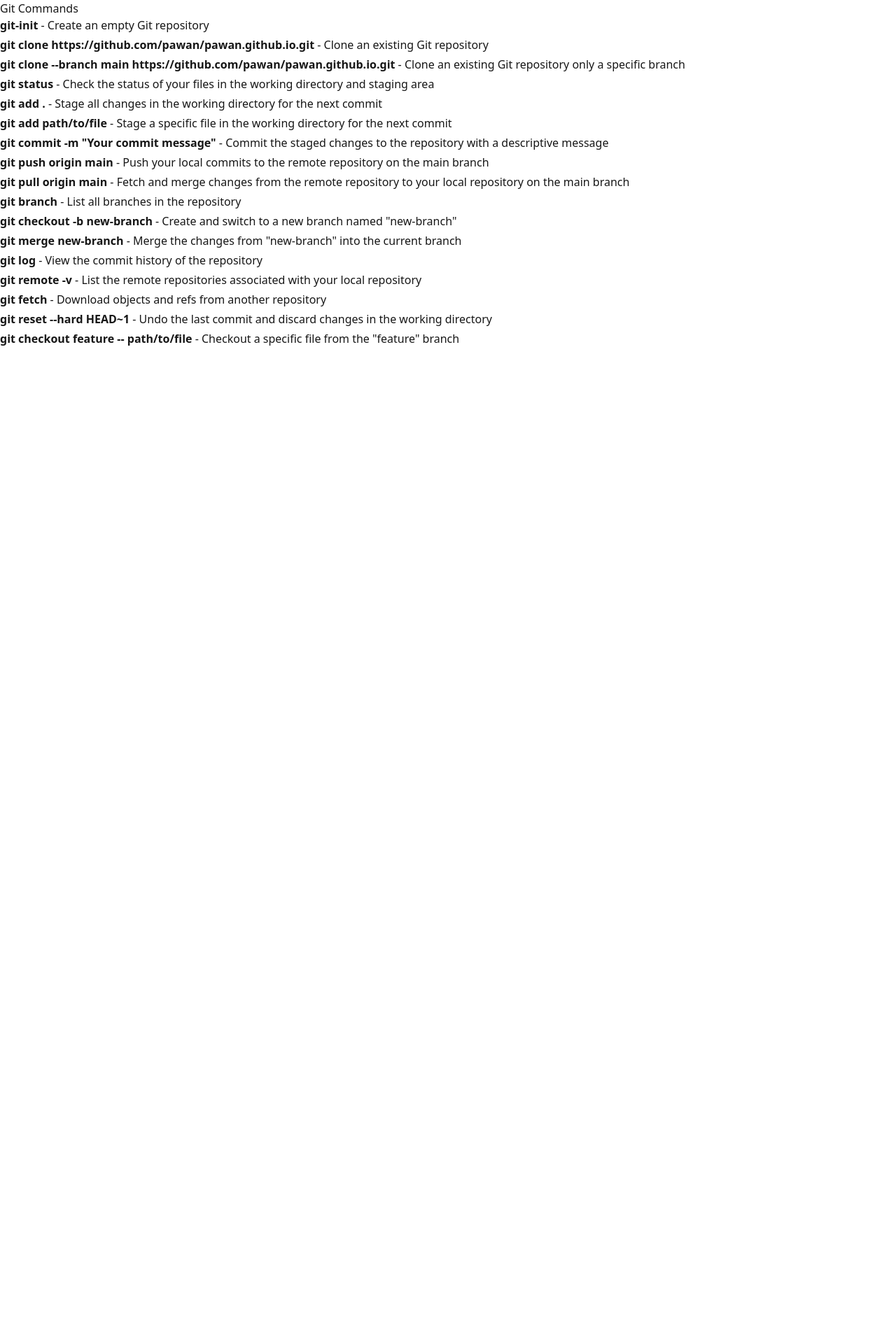
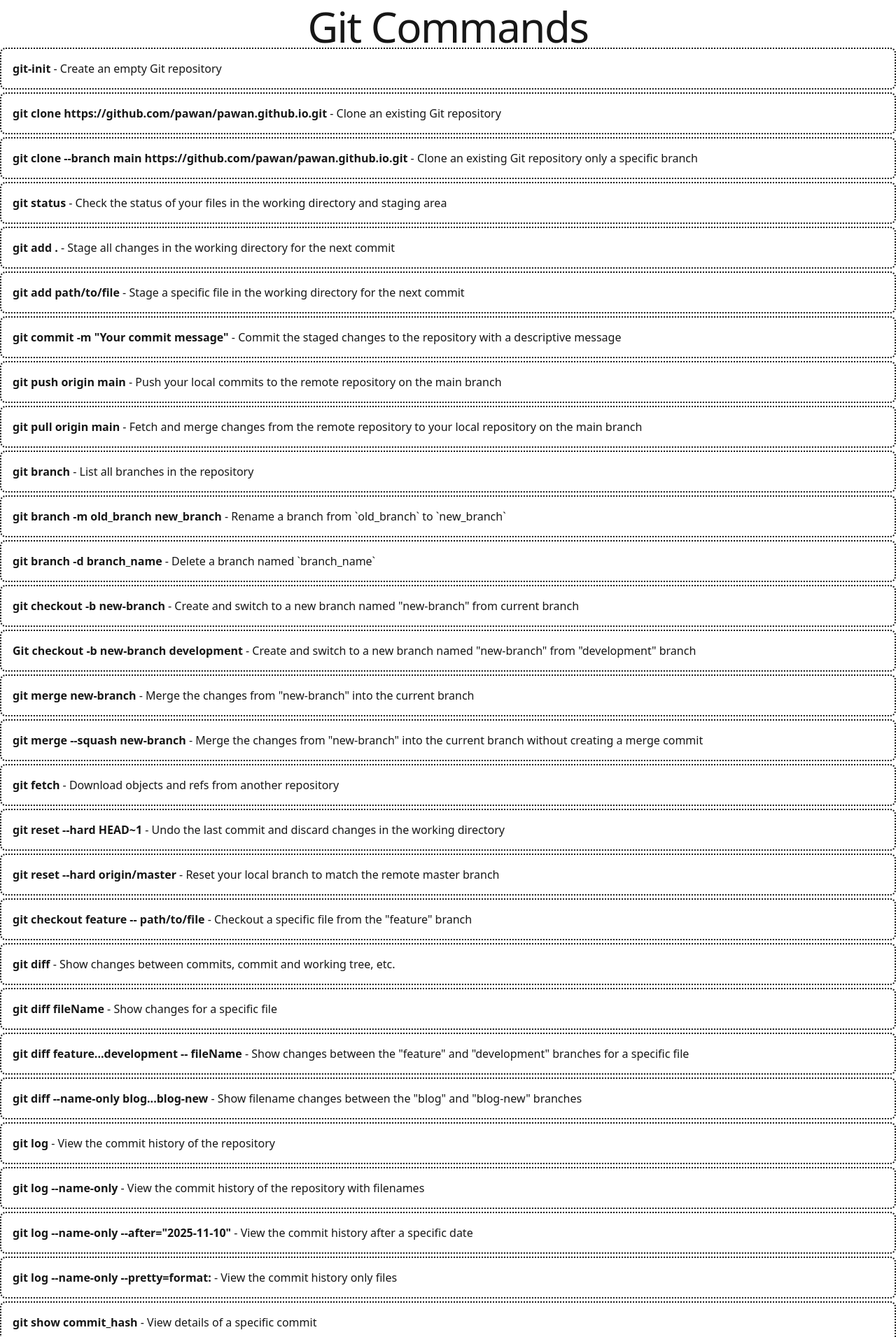
Before and after one commit to pawan/pawan.github.io, a Next.js app: page /learn/git in a window 1280 px wide. Shown: the top 1911 px of the page at 70% size. Before the commit the page ends 800 px from the top, so only its background shows below. Built offline with nearby package versions, Linux system fonts and the light colour scheme.

Commit message:
update-learning

```diff
--- a/src/app/learn/git/page.tsx
+++ b/src/app/learn/git/page.tsx
@@ -1,24 +1,61 @@
+const headingStyle = {
+    fontWeight: 'inherit',
+  };
+  const textStyle = "mb-1 rounded-lg p-4 border-2 border-dotted";
+
 export default function GitPage() {
     return (
-        <div>
-            <h1>Git Commands</h1>
-            <div className="mb-1"><b>git-init</b> - Create an empty Git repository</div>
-            <div className="mb-1"><b>git clone https://github.com/pawan/pawan.github.io.git</b> - Clone an existing Git repository</div>
-            <p className="mb-1"><b>git clone --branch main https://github.com/pawan/pawan.github.io.git</b> - Clone an existing Git repository only a specific branch</p>
-            <p className="mb-1"><b>git status</b> - Check the status of your files in the working directory and staging area</p>
-            <p className="mb-1"><b>git add .</b> - Stage all changes in the working directory for the next commit</p>
-            <p className="mb-1"><b>git add path/to/file</b> - Stage a specific file in the working directory for the next commit</p>
-            <p className="mb-1"><b>git commit -m &quot;Your commit message&quot;</b> - Commit the staged changes to the repository with a descriptive message</p>
-            <p className="mb-1"><b>git push origin main</b> - Push your local commits to the remote repository on the main branch</p>
-            <p className="mb-1"><b>git pull origin main</b> - Fetch and merge changes from the remote repository to your local repository on the main branch</p>
-            <p className="mb-1"><b>git branch</b> - List all branches in the repository</p>
-            <p className="mb-1"><b>git checkout -b new-branch</b> - Create and switch to a new branch named &quot;new-branch&quot;</p>
-            <p className="mb-1"><b>git merge new-branch</b> - Merge the changes from &quot;new-branch&quot; into the current branch</p>
-            <p className="mb-1"><b>git log</b> - View the commit history of the repository</p>
-            <p className="mb-1"><b>git remote -v</b> - List the remote repositories associated with your local repository</p>
-            <p className="mb-1"><b>git fetch</b> - Download objects and refs from another repository</p>
-            <p className="mb-1"><b>git reset --hard HEAD~1</b> - Undo the last commit and discard changes in the working directory</p>
-            <p className="mb-1"><b>git checkout feature -- path/to/file</b> - Checkout a specific file from the &quot;feature&quot; branch</p>
+        <div style={ {...headingStyle, wordWrap: 'break-word'} }>
+            <div className="flex items-center justify-center flex-col">
+                <h1 className="mt-2 text-5xl tracking-tight sm:text-6xl text-pretty">Git Commands</h1>
+            </div>
+
+            <p className={textStyle}><b>git-init</b> - Create an empty Git repository</p>
+            <p className={textStyle}><b>git clone https://github.com/pawan/pawan.github.io.git</b> - Clone an existing Git repository</p>
+            <p className={textStyle}><b>git clone --branch main https://github.com/pawan/pawan.github.io.git</b> - Clone an existing Git repository only a specific branch</p>
+
+            <p className={textStyle}><b>git status</b> - Check the status of your files in the working directory and staging area</p>
+            <p className={textStyle}><b>git add .</b> - Stage all changes in the working directory for the next commit</p>
+            <p className={textStyle}><b>git add path/to/file</b> - Stage a specific file in the working directory for the next commit</p>
+            <p className={textStyle}><b>git commit -m &quot;Your commit message&quot;</b> - Commit the staged changes to the repository with a descriptive message</p>
+            <p className={textStyle}><b>git push origin main</b> - Push your local commits to the remote repository on the main branch</p>
+            <p className={textStyle}><b>git pull origin main</b> - Fetch and merge changes from the remote repository to your local repository on the main branch</p>
+
+            <p className={textStyle}><b>git branch</b> - List all branches in the repository</p>
+            <p className={textStyle}><b>git branch -m old_branch new_branch</b> - Rename a branch from `old_branch` to `new_branch`</p>
+            <p className={textStyle}><b>git branch -d branch_name</b> - Delete a branch named `branch_name`</p>
+
+            <p className={textStyle}><b>git checkout -b new-branch</b> - Create and switch to a new branch named &quot;new-branch&quot; from current branch</p>
+            <p className={textStyle}><b>Git checkout -b new-branch development</b> - Create and switch to a new branch named &quot;new-branch&quot; from &quot;development&quot; branch</p>
+            <p className={textStyle}><b>git merge new-branch</b> - Merge the changes from &quot;new-branch&quot; into the current branch</p>
+            <p className={textStyle}><b>git merge --squash new-branch</b> - Merge the changes from &quot;new-branch&quot; into the current branch without creating a merge commit</p>
+
+            <p className={textStyle}><b>git fetch</b> - Download objects and refs from another repository</p>
+            <p className={textStyle}><b>git reset --hard HEAD~1</b> - Undo the last commit and discard changes in the working directory</p>
+            <p className={textStyle}><b>git reset --hard origin/master</b> - Reset your local branch to match the remote master branch</p>
+            <p className={textStyle}><b>git checkout feature -- path/to/file</b> - Checkout a specific file from the &quot;feature&quot; branch</p>
+
+            <p className={textStyle}><b>git diff</b> - Show changes between commits, commit and working tree, etc.</p>
+            <p className={textStyle}><b>git diff fileName</b> - Show changes for a specific file</p>
+            <p className={textStyle}><b>git diff feature...development -- fileName</b> - Show changes between the &quot;feature&quot; and &quot;development&quot; branches for a specific file</p>
+            <p className={textStyle}><b>git diff --name-only blog...blog-new</b> - Show filename changes between the &quot;blog&quot; and &quot;blog-new&quot; branches</p>
+
+            <p className={textStyle}><b>git log</b> - View the commit history of the repository</p>
+            <p className={textStyle}><b>git log --name-only</b> - View the commit history of the repository with filenames</p>
+            <p className={textStyle}><b>git log --name-only --after=&quot;2025-11-10&quot;</b> - View the commit history after a specific date</p>
+            <p className={textStyle}><b>git log --name-only --pretty=format:</b> - View the commit history only files</p>
+            <p className={textStyle}><b>git show commit_hash</b> - View details of a specific commit</p>
+            <p className={textStyle}><b>git show --name-only commit_hash</b> - View details of a specific commit with filenames</p>
+
+            <p className={textStyle}><b>git remote -v</b> - List the remote repositories associated with your local repository</p>
+            <p className={textStyle}><b>git remote rename old_origin new_origin</b> - Rename a remote from `old_origin` to `new_origin`</p>
+            <p className={textStyle}><b>git remote add origin URL/to/git</b> - Add a new remote named `origin`</p>
+
+            <p className={textStyle}><b>git stash</b> - Stash your local changes temporarily</p>
+            <p className={textStyle}><b>git stash pop</b> - Apply the stashed changes and remove them from the stash list</p>
+            <p className={textStyle}><b>git stash push -m &quot;message&quot; path/to/file/for/stash</b> - Stash your local changes with a descriptive message for specific files</p>
+            <p className={textStyle}><b>git stash list</b> - List all stashed changes</p>
+            <p className={textStyle}><b>git stash apply &quot;&lt;stashIndex&gt;&quot;</b> - Apply a specific stashed change without removing it from the stash list</p>
         </div>
     );
 }
--- a/src/app/learn/page.tsx
+++ b/src/app/learn/page.tsx
@@ -1,17 +1,15 @@
 import Link from 'next/link';
+const textStyle = "hover:bg-fuchsia-500 hover:text-white p-4 rounded-lg";
 export default function LearnPage() {
     return (
         <div className="flex items-center justify-center flex-col">
-            <h1>Learn Page</h1>
-            <p>Welcome to the Learn page!</p>
-            <Link href="/learn/git">
-            Git
-          </Link>
+            <h1 style={{fontSize: "2rem"}}>Welcome to the Learn page!</h1>
            <div className="test grid grid-cols-1 sm:grid-cols-2 md:grid-cols-5 gap-4 mt-8">
-                <Link href="/learn/git" className="bg-blue-200 hover:bg-fuchsia-500 hover:text-white p-4 rounded-lg">Git</Link>
-                <Link href="/learn/git" className="bg-green-200 hover:bg-fuchsia-500 hover:text-white p-4 rounded-lg">SSH</Link>
-                <Link href="/learn/git" className="bg-red-200 hover:bg-fuchsia-500 hover:text-white p-4 rounded-lg">MySql</Link>
-                <Link href="/learn/git" className="bg-orange-200 hover:bg-fuchsia-500 hover:text-white p-4 rounded-lg">Brew/MAC</Link>
+                <Link href="/learn/git" className={`bg-purple-200 ${textStyle}`}>Magento 2</Link>
+                <Link href="/learn/git" className={`bg-blue-200 ${textStyle}`}>Git</Link>
+                <Link href="/learn/git" className={`bg-green-200 ${textStyle}`}>SSH</Link>
+                <Link href="/learn/git" className={`bg-red-200 ${textStyle}`}>MySql</Link>
+                <Link href="/learn/git" className={`bg-orange-200 ${textStyle}`}>Brew/MAC</Link>
             </div>
         </div>
     );
```
